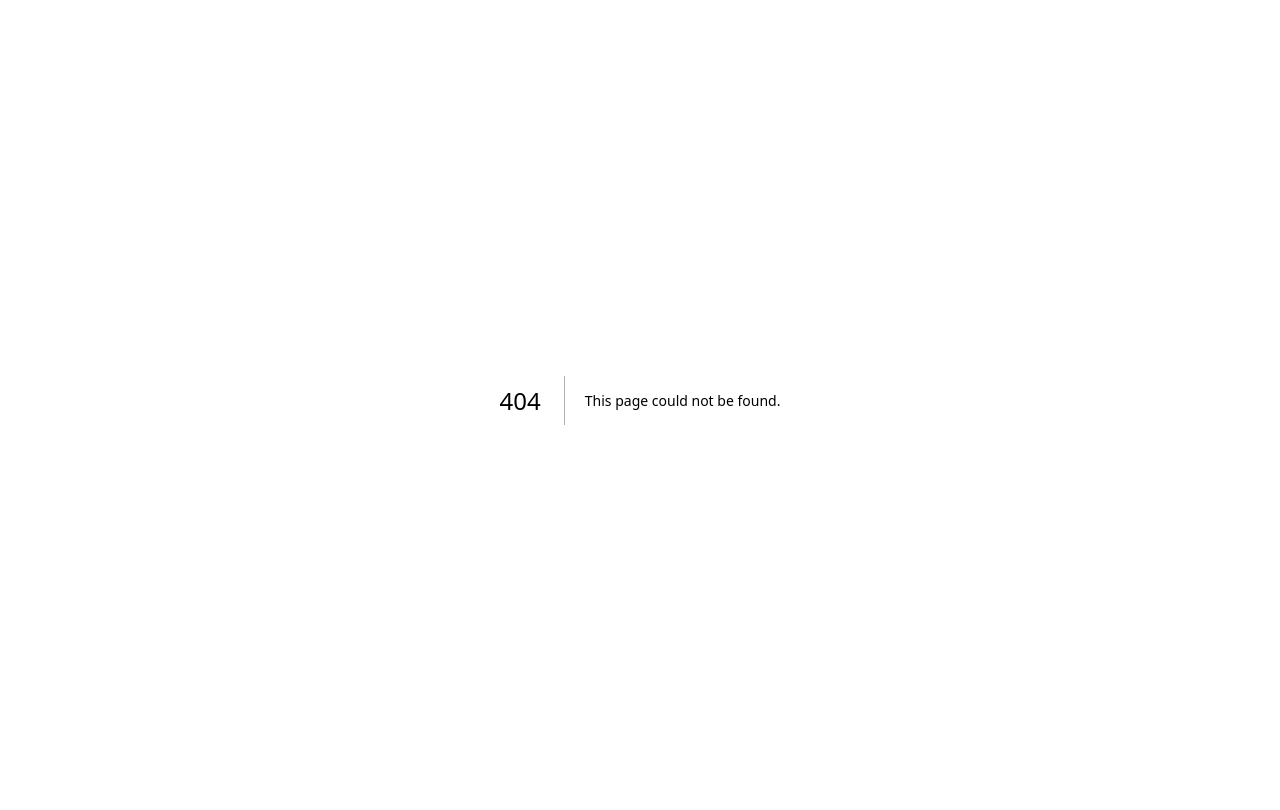
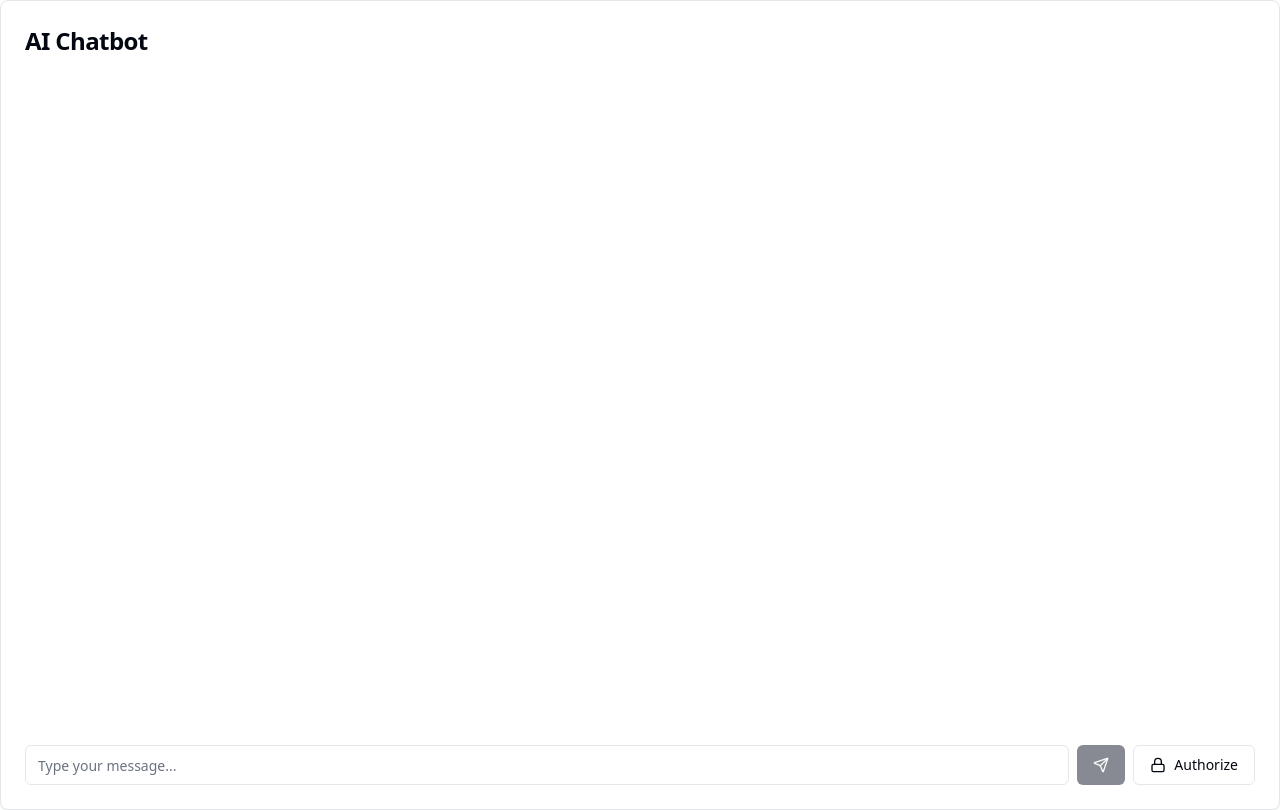
Before and after one commit to jatinsahijwani/hackxmuj, a Next.js app: page /ai-chat in a window 1280 px wide. Before the commit this address had no page. Built offline with nearby package versions, Linux system fonts and the light colour scheme.

Commit message:
papachat

```diff
--- /dev/null
+++ b/app/ai-chat/page.tsx
@@ -0,0 +1,12 @@
+import { AppChatPage } from '@/components/app-chat-page'
+import React from 'react'
+
+const page = () => {
+  return (
+    <div>
+        <AppChatPage />
+    </div>
+  )
+}
+
+export default page
--- /dev/null
+++ b/components/app-chat-page.tsx
@@ -0,0 +1,103 @@
+'use client'
+
+import { useState } from 'react'
+import { Button } from "@/components/ui/button"
+import { Input } from "@/components/ui/input"
+import { Card, CardContent, CardFooter, CardHeader, CardTitle } from "@/components/ui/card"
+import { ScrollArea } from "@/components/ui/scroll-area"
+import { Avatar, AvatarFallback, AvatarImage } from "@/components/ui/avatar"
+import { SendIcon, LockIcon, UnlockIcon } from 'lucide-react'
+
+// Mock function to simulate AI responses
+const getAIResponse = (message: string) => {
+  const responses = [
+    { type: 'text', content: "That's an interesting question! Let me think about it." },
+    { type: 'image', content: "/placeholder.svg?height=200&width=300" },
+    { type: 'text', content: "I'm not sure about that. Can you provide more context?" },
+    { type: 'image', content: "/placeholder.svg?height=250&width=400" },
+  ]
+  return responses[Math.floor(Math.random() * responses.length)]
+}
+
+type Message = {
+  sender: 'user' | 'ai'
+  content: string
+  type: 'text' | 'image'
+}
+
+export function AppChatPage() {
+  const [messages, setMessages] = useState<Message[]>([])
+  const [input, setInput] = useState('')
+  const [isAuthorized, setIsAuthorized] = useState(false)
+
+  const handleSend = () => {
+    if (input.trim() === '') return
+
+    const newMessages = [...messages, { sender: 'user', content: input, type: 'text' }]
+    setMessages(newMessages)
+    setInput('')
+
+    // Simulate AI response
+    setTimeout(() => {
+      const aiResponse = getAIResponse(input)
+      setMessages([...newMessages, { sender: 'ai', ...aiResponse }])
+    }, 1000)
+  }
+
+  const toggleAuthorization = () => {
+    setIsAuthorized(!isAuthorized)
+  }
+
+  return (
+    <div className="flex justify-center items-center min-h-screen bg-gray-100">
+      <Card className="w-full max-w-full">
+        <CardHeader>
+          <CardTitle className="text-2xl font-bold">AI Chatbot</CardTitle>
+        </CardHeader>
+        <CardContent>
+          <ScrollArea className="h-[80vh] pr-4">
+            {messages.map((message, index) => (
+              <div key={index} className={`flex ${message.sender === 'user' ? 'justify-end' : 'justify-start'} mb-4`}>
+                <div className={`flex items-start ${message.sender === 'user' ? 'flex-row-reverse' : ''}`}>
+                  <Avatar className="w-8 h-8">
+                    <AvatarFallback>{message.sender === 'user' ? 'U' : 'AI'}</AvatarFallback>
+                  </Avatar>
+                  <div className={`mx-2 ${message.sender === 'user' ? 'bg-blue-500 text-white' : 'bg-gray-200'} rounded-lg p-2 max-w-xs`}>
+                    {message.type === 'text' ? (
+                      <p>{message.content}</p>
+                    ) : (
+                      <img src={message.content} alt="AI generated image" className="rounded-lg" />
+                    )}
+                  </div>
+                </div>
+              </div>
+            ))}
+          </ScrollArea>
+        </CardContent>
+        <CardFooter>
+          <div className="flex w-full items-center space-x-2">
+            <Input
+              type="text"
+              placeholder="Type your message..."
+              value={input}
+              onChange={(e) => setInput(e.target.value)}
+              onKeyPress={(e) => e.key === 'Enter' && handleSend()}
+            />
+            <Button onClick={handleSend} disabled={!isAuthorized}>
+              <SendIcon className="h-4 w-4" />
+              <span className="sr-only">Send</span>
+            </Button>
+            <Button
+            onClick={toggleAuthorization}
+            variant={isAuthorized ? "default" : "outline"}
+            className="ml-auto"
+          >
+            {isAuthorized ? <UnlockIcon className="mr-2 h-4 w-4" /> : <LockIcon className="mr-2 h-4 w-4" />}
+            {isAuthorized ? 'Authorized' : 'Authorize'}
+          </Button>
+          </div>
+        </CardFooter>
+      </Card>
+    </div>
+  )
+}
--- /dev/null
+++ b/components/ui/card.tsx
@@ -0,0 +1,79 @@
+import * as React from "react"
+
+import { cn } from "@/lib/utils"
+
+const Card = React.forwardRef<
+  HTMLDivElement,
+  React.HTMLAttributes<HTMLDivElement>
+>(({ className, ...props }, ref) => (
+  <div
+    ref={ref}
+    className={cn(
+      "rounded-lg border bg-card text-card-foreground shadow-sm",
+      className
+    )}
+    {...props}
+  />
+))
+Card.displayName = "Card"
+
+const CardHeader = React.forwardRef<
+  HTMLDivElement,
+  React.HTMLAttributes<HTMLDivElement>
+>(({ className, ...props }, ref) => (
+  <div
+    ref={ref}
+    className={cn("flex flex-col space-y-1.5 p-6", className)}
+    {...props}
+  />
+))
+CardHeader.displayName = "CardHeader"
+
+const CardTitle = React.forwardRef<
+  HTMLParagraphElement,
+  React.HTMLAttributes<HTMLHeadingElement>
+>(({ className, ...props }, ref) => (
+  <h3
+    ref={ref}
+    className={cn(
+      "text-2xl font-semibold leading-none tracking-tight",
+      className
+    )}
+    {...props}
+  />
+))
+CardTitle.displayName = "CardTitle"
+
+const CardDescription = React.forwardRef<
+  HTMLParagraphElement,
+  React.HTMLAttributes<HTMLParagraphElement>
+>(({ className, ...props }, ref) => (
+  <p
+    ref={ref}
+    className={cn("text-sm text-muted-foreground", className)}
+    {...props}
+  />
+))
+CardDescription.displayName = "CardDescription"
+
+const CardContent = React.forwardRef<
+  HTMLDivElement,
+  React.HTMLAttributes<HTMLDivElement>
+>(({ className, ...props }, ref) => (
+  <div ref={ref} className={cn("p-6 pt-0", className)} {...props} />
+))
+CardContent.displayName = "CardContent"
+
+const CardFooter = React.forwardRef<
+  HTMLDivElement,
+  React.HTMLAttributes<HTMLDivElement>
+>(({ className, ...props }, ref) => (
+  <div
+    ref={ref}
+    className={cn("flex items-center p-6 pt-0", className)}
+    {...props}
+  />
+))
+CardFooter.displayName = "CardFooter"
+
+export { Card, CardHeader, CardFooter, CardTitle, CardDescription, CardContent }
--- /dev/null
+++ b/components/ui/input.tsx
@@ -0,0 +1,25 @@
+import * as React from "react"
+
+import { cn } from "@/lib/utils"
+
+export interface InputProps
+  extends React.InputHTMLAttributes<HTMLInputElement> {}
+
+const Input = React.forwardRef<HTMLInputElement, InputProps>(
+  ({ className, type, ...props }, ref) => {
+    return (
+      <input
+        type={type}
+        className={cn(
+          "flex h-10 w-full rounded-md border border-input bg-background px-3 py-2 text-sm ring-offset-background file:border-0 file:bg-transparent file:text-sm file:font-medium placeholder:text-muted-foreground focus-visible:outline-none focus-visible:ring-2 focus-visible:ring-ring focus-visible:ring-offset-2 disabled:cursor-not-allowed disabled:opacity-50",
+          className
+        )}
+        ref={ref}
+        {...props}
+      />
+    )
+  }
+)
+Input.displayName = "Input"
+
+export { Input }
--- /dev/null
+++ b/components/ui/scroll-area.tsx
@@ -0,0 +1,48 @@
+"use client"
+
+import * as React from "react"
+import * as ScrollAreaPrimitive from "@radix-ui/react-scroll-area"
+
+import { cn } from "@/lib/utils"
+
+const ScrollArea = React.forwardRef<
+  React.ElementRef<typeof ScrollAreaPrimitive.Root>,
+  React.ComponentPropsWithoutRef<typeof ScrollAreaPrimitive.Root>
+>(({ className, children, ...props }, ref) => (
+  <ScrollAreaPrimitive.Root
+    ref={ref}
+    className={cn("relative overflow-hidden", className)}
+    {...props}
+  >
+    <ScrollAreaPrimitive.Viewport className="h-full w-full rounded-[inherit]">
+      {children}
+    </ScrollAreaPrimitive.Viewport>
+    <ScrollBar />
+    <ScrollAreaPrimitive.Corner />
+  </ScrollAreaPrimitive.Root>
+))
+ScrollArea.displayName = ScrollAreaPrimitive.Root.displayName
+
+const ScrollBar = React.forwardRef<
+  React.ElementRef<typeof ScrollAreaPrimitive.ScrollAreaScrollbar>,
+  React.ComponentPropsWithoutRef<typeof ScrollAreaPrimitive.ScrollAreaScrollbar>
+>(({ className, orientation = "vertical", ...props }, ref) => (
+  <ScrollAreaPrimitive.ScrollAreaScrollbar
+    ref={ref}
+    orientation={orientation}
+    className={cn(
+      "flex touch-none select-none transition-colors",
+      orientation === "vertical" &&
+        "h-full w-2.5 border-l border-l-transparent p-[1px]",
+      orientation === "horizontal" &&
+        "h-2.5 flex-col border-t border-t-transparent p-[1px]",
+      className
+    )}
+    {...props}
+  >
+    <ScrollAreaPrimitive.ScrollAreaThumb className="relative flex-1 rounded-full bg-border" />
+  </ScrollAreaPrimitive.ScrollAreaScrollbar>
+))
+ScrollBar.displayName = ScrollAreaPrimitive.ScrollAreaScrollbar.displayName
+
+export { ScrollArea, ScrollBar }
--- /dev/null
+++ b/components/ui/separator.tsx
@@ -0,0 +1,31 @@
+"use client"
+
+import * as React from "react"
+import * as SeparatorPrimitive from "@radix-ui/react-separator"
+
+import { cn } from "@/lib/utils"
+
+const Separator = React.forwardRef<
+  React.ElementRef<typeof SeparatorPrimitive.Root>,
+  React.ComponentPropsWithoutRef<typeof SeparatorPrimitive.Root>
+>(
+  (
+    { className, orientation = "horizontal", decorative = true, ...props },
+    ref
+  ) => (
+    <SeparatorPrimitive.Root
+      ref={ref}
+      decorative={decorative}
+      orientation={orientation}
+      className={cn(
+        "shrink-0 bg-border",
+        orientation === "horizontal" ? "h-[1px] w-full" : "h-full w-[1px]",
+        className
+      )}
+      {...props}
+    />
+  )
+)
+Separator.displayName = SeparatorPrimitive.Root.displayName
+
+export { Separator }
--- a/package.json
+++ b/package.json
@@ -11,6 +11,7 @@
   "dependencies": {
     "@radix-ui/react-avatar": "^1.1.0",
     "@radix-ui/react-icons": "^1.3.0",
+    "@radix-ui/react-scroll-area": "^1.1.0",
     "@radix-ui/react-slot": "^1.1.0",
     "class-variance-authority": "^0.7.0",
     "clsx": "^2.1.1",
```
Also changed, not shown: components/chatting.tsx (added), 1 other file (tests, documents, lock files or other folders).
